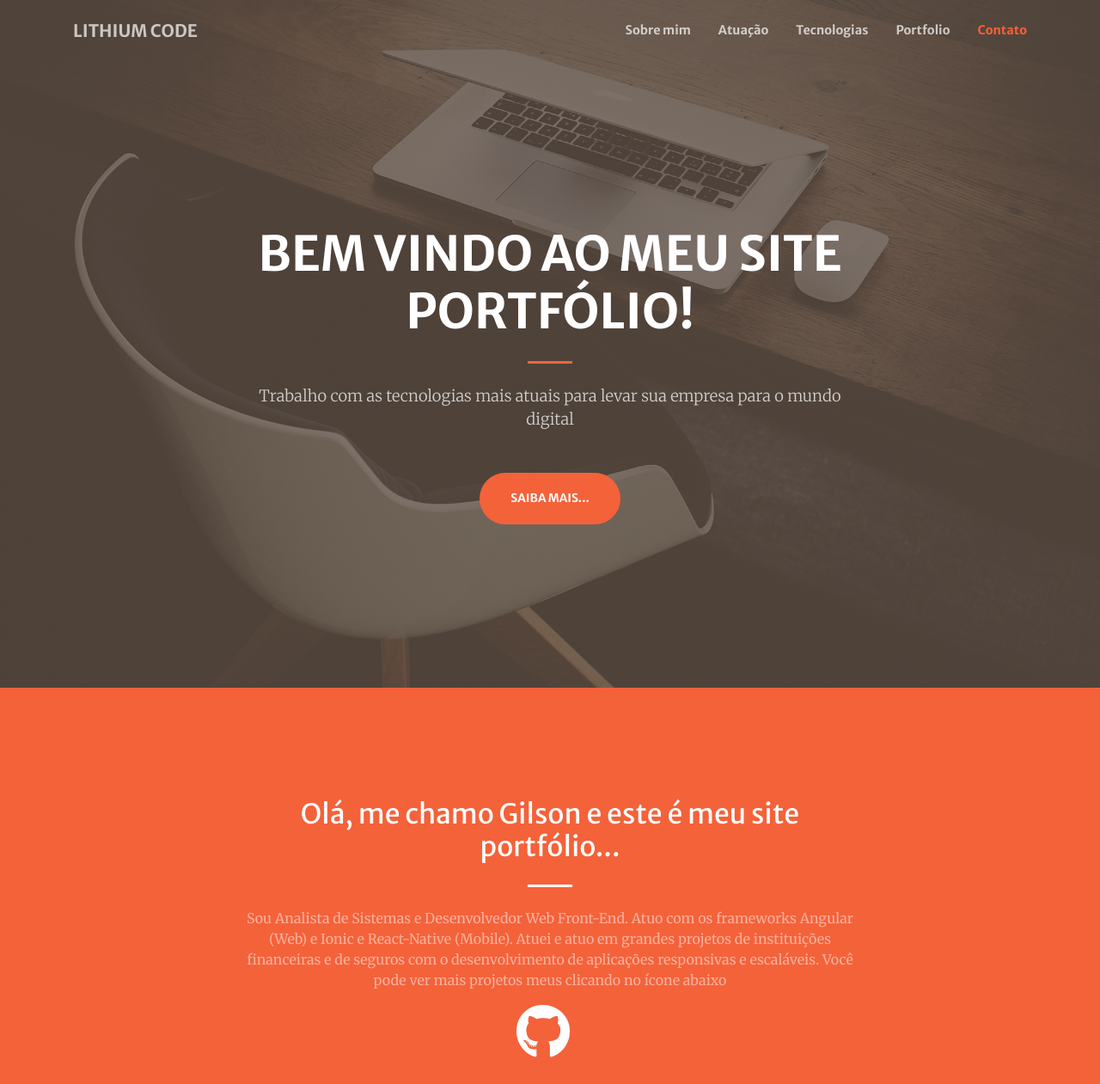
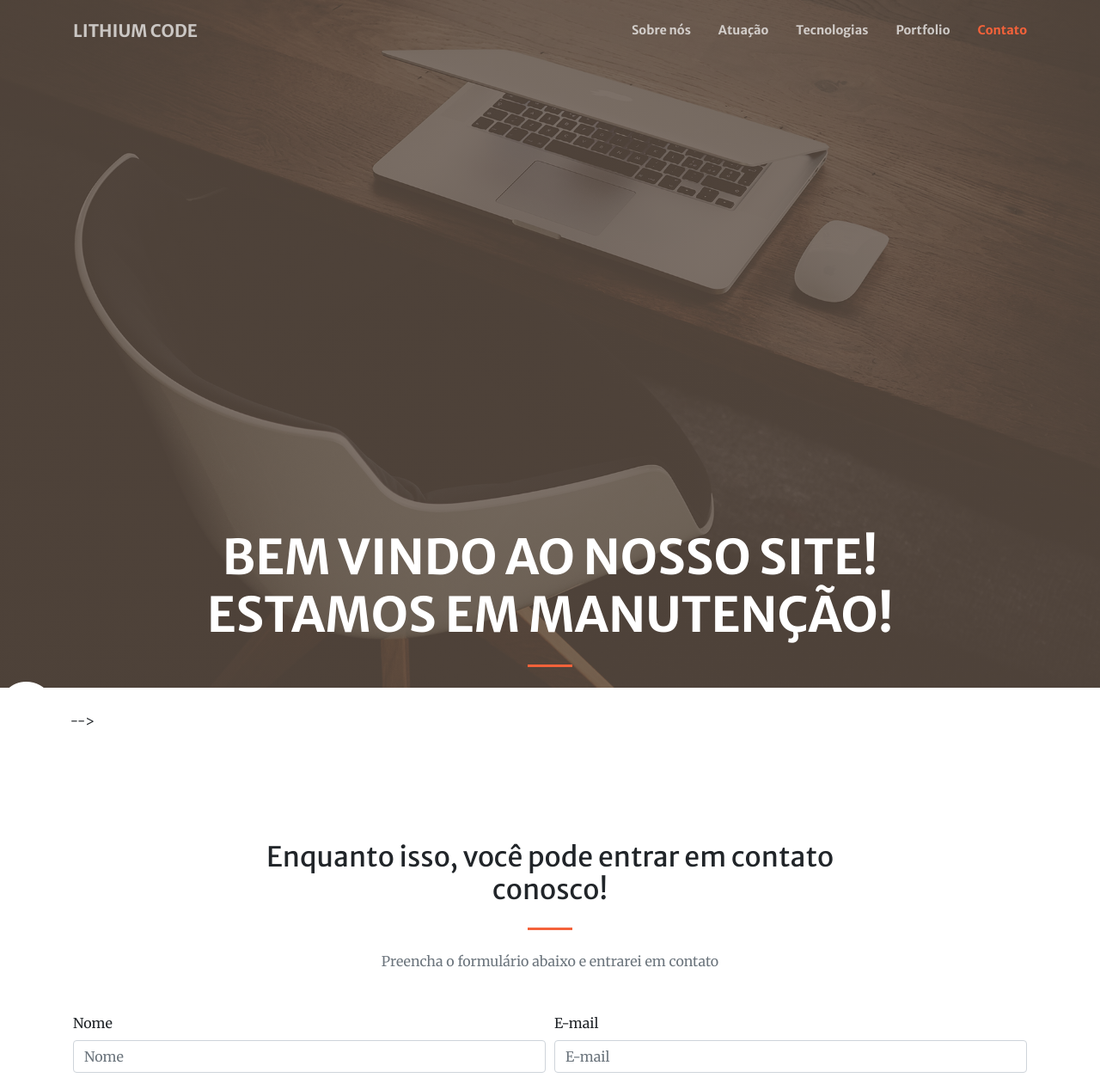
Before and after one commit to GilsonBezerra/site-lithiumcode, a website with bundled scripts: page index.html in a window 1280 px wide. Shown: the top 1261 px of the page at 86% size. Built offline with nearby package versions, Linux system fonts and the light colour scheme.

Commit message:
Site em manutenção

```diff
--- a/index.html
+++ b/index.html
@@ -41,7 +41,7 @@
             <div class="collapse navbar-collapse" id="navbarResponsive">
                 <ul class="navbar-nav ml-auto my-2 my-lg-0">
                     <li class="nav-item">
-                        <a class="nav-link js-scroll-trigger" href="#about">Sobre mim</a>
+                        <a class="nav-link js-scroll-trigger" href="#about">Sobre nós</a>
                     </li>
                     <li class="nav-item">
                         <a class="nav-link js-scroll-trigger" href="#services">Atuação</a>
@@ -65,19 +65,19 @@
         <div class="container h-100">
             <div class="row h-100 align-items-center justify-content-center text-center">
                 <div class="col-lg-10 align-self-end">
-                    <h1 class="text-uppercase text-white font-weight-bold">Bem vindo ao meu site portfólio!</h1>
+                    <h1 class="text-uppercase text-white font-weight-bold">Bem vindo ao nosso site! Estamos em manutenção!</h1>
                     <hr class="divider my-4">
                 </div>
-                <div class="col-lg-8 align-self-baseline">
+                <!-- <div class="col-lg-8 align-self-baseline">
                     <p class="text-white-75 font-weight-light mb-5">Trabalho com as tecnologias mais atuais para levar sua empresa para o mundo digital</p>
                     <a class="btn btn-primary btn-xl js-scroll-trigger" href="#about">Saiba mais...</a>
-                </div>
+                </div> -->
             </div>
         </div>
     </header>
 
     <!-- About Section -->
-    <section class="page-section bg-primary" id="about">
+    <!-- <section class="page-section bg-primary" id="about">
         <div class="container">
             <div class="row justify-content-center">
                 <div class="col-lg-8 text-center">
@@ -87,15 +87,15 @@
                         responsivas e escaláveis. Você pode ver mais projetos meus clicando no ícone abaixo
                     </p>
                     <!--Github-->
-                    <a href="https://github.com/GilsonBezerra?tab=repositories" class="git-ic mr-3" role="button"><i class="fab fa-lg fa-github fa-4x" style="color: white;"></i></a>
-                </div>
-            </div>
-        </div>
+    <a href="https://github.com/GilsonBezerra?tab=repositories" class="git-ic mr-3" role="button"><i class="fab fa-lg fa-github fa-4x" style="color: white;"></i></a>
+    </div>
+    </div>
+    </div>
 
-    </section>
+    </section> -->
 
     <!-- Services Section -->
-    <section class="page-section" id="services">
+    <!-- <section class="page-section" id="services">
         <div class="container">
             <h2 class="text-center mt-0">Atuei em projetos dos mais diversos segmentos, dentre eles:</h2>
             <hr class="divider my-4">
@@ -130,10 +130,10 @@
                 </div>
             </div>
         </div>
-    </section>
+    </section> -->
 
     <!-- Tecnologias Section -->
-    <section class="page-section" id="tecnologias">
+    <!-- <section class="page-section" id="tecnologias">
         <div class="container">
             <h2 class="text-center mt-0">Tenho experiência com as tecnologias:</h2>
             <hr class="divider my-4">
@@ -188,10 +188,10 @@
                 </div>
             </div>
         </div>
-    </section>
+    </section> -->
 
     <!-- Portfolio Section -->
-    <section class="page-section" id="portfolio">
+    <!-- <section class="page-section" id="portfolio">
         <div class="container-fluid p-0">
             <h2 class="text-center mt-0">Alguns dos meus trabalhos</h2>
             <hr class="divider my-4">
@@ -277,14 +277,14 @@
                 </div>
             </div>
         </div>
-    </section>
+    </section> -->
 
     <!-- Contact Section -->
     <section class="page-section" id="contact">
         <div class="container">
             <div class="row justify-content-center">
                 <div class="col-lg-8 text-center">
-                    <h2 class="mt-0">Que tal me dizer como posso te ajudar?</h2>
+                    <h2 class="mt-0">Enquanto isso, você pode entrar em contato conosco!</h2>
                     <hr class="divider my-4">
                     <p class="text-muted mb-5">Preencha o formulário abaixo e entrarei em contato</p>
                 </div>
```
